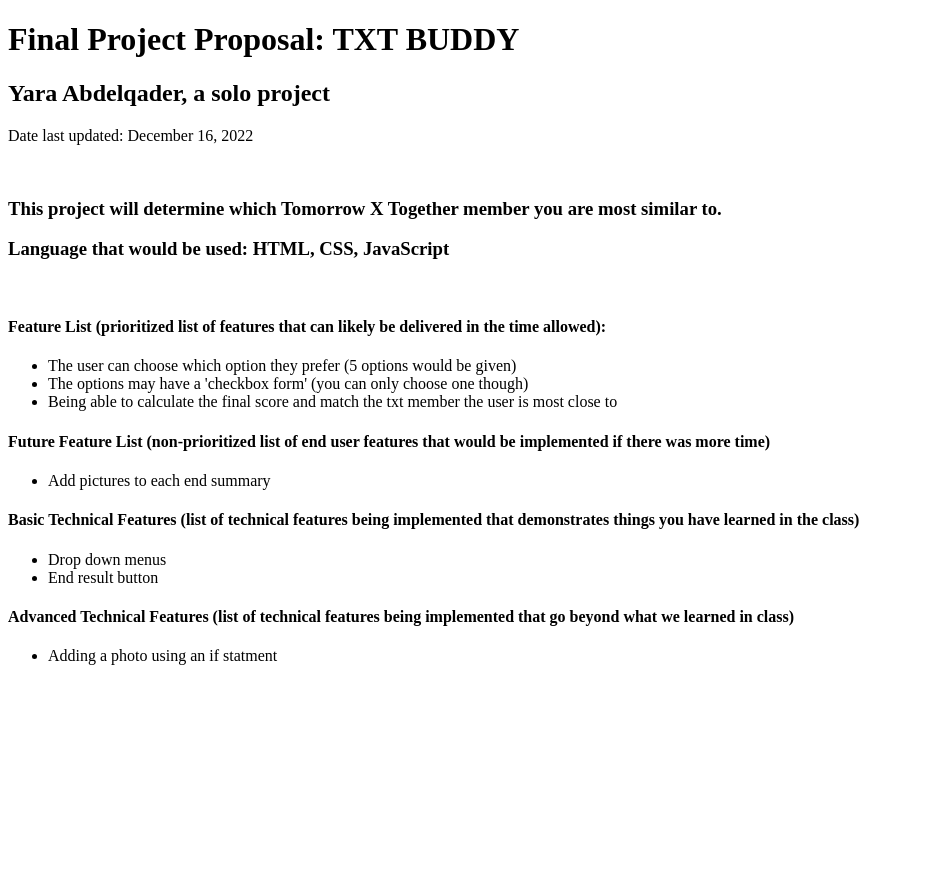
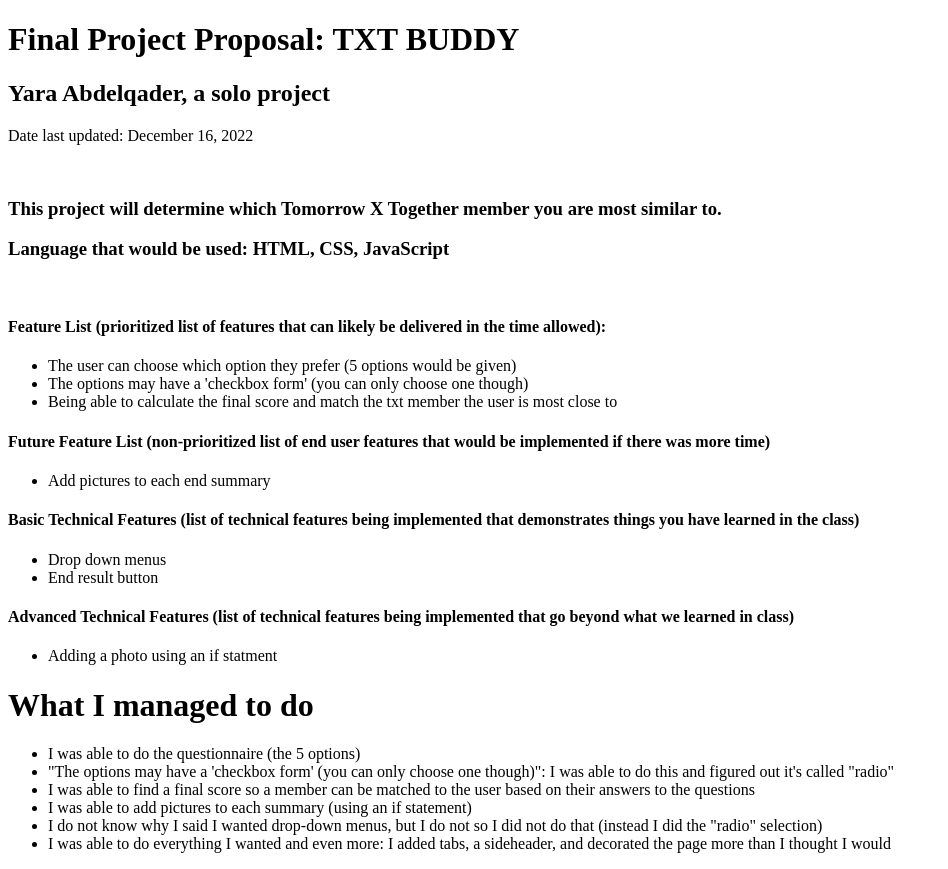
Before and after one commit to YaraLAQ/final-project-proposal-yla, a plain HTML site: page index.html in a window 1280 px wide. Shown: the whole page, without its empty margins (0-948 px from the left). Before the commit the page ends 800 px from the top, so only its background shows below. Drawn offline with Linux system fonts and the light colour scheme.

Commit message:
final for bb

```diff
--- a/index.html
+++ b/index.html
@@ -37,5 +37,16 @@
         </ul>
 
 
+        <h1>What I managed to do</h1>
+        <ul>
+        <li>I was able to do the questionnaire (the 5 options)</li>
+        <li>"The options may have a 'checkbox form' (you can only choose one though)": I was able to do this and figured out it's called "radio"</li>
+        <li>I was able to find a final score so a member can be matched to the user based on their answers to the questions</li>
+        <li>I was able to add pictures to each summary (using an if statement)</li>
+        <li>I do not know why I said I wanted drop-down menus, but I do not so I did not do that (instead I did the "radio" selection)</li>
+        <li>I was able to do everything I wanted and even more: I added tabs, a sideheader, and decorated the page more than I thought I would</li>
+        </ul>
+
+
     </body>
 </html>
```
